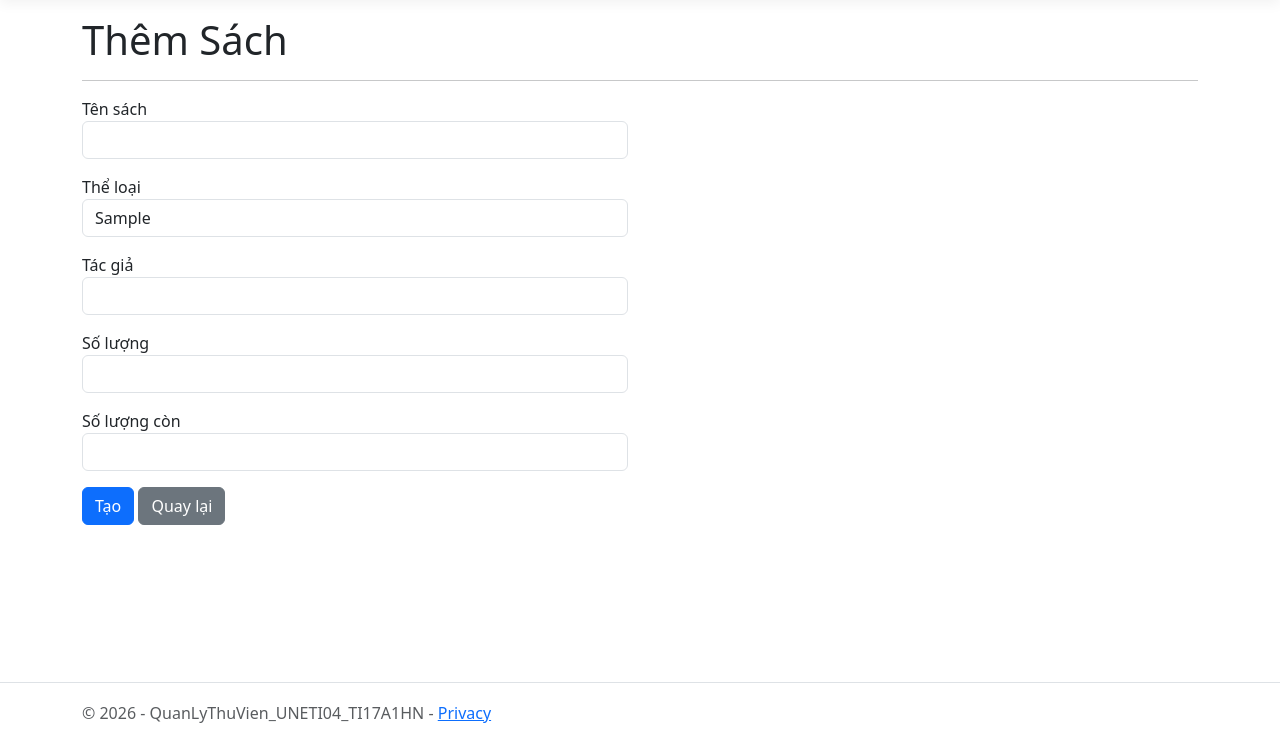
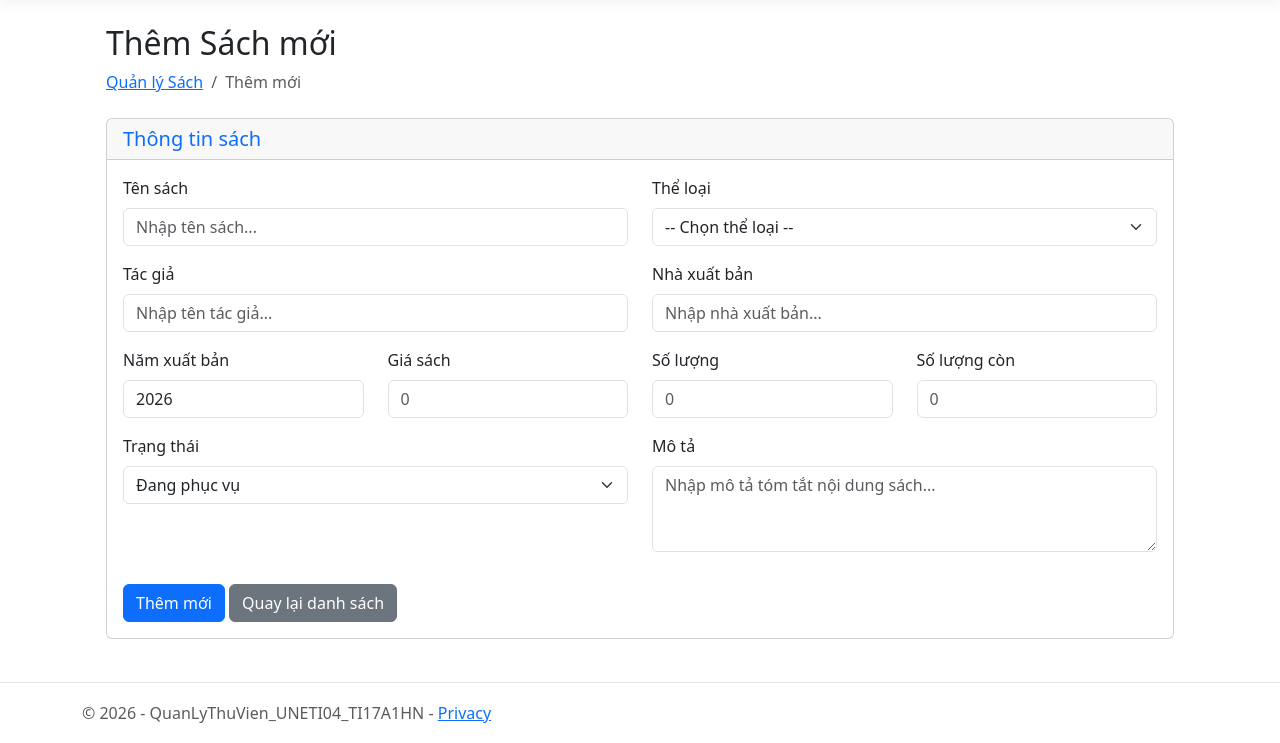
Before and after one commit to LgwMjnh/QuanLyThuVien_UNETI04_TI17A1HN, an ASP.NET Core app: page /Sach/Create in a window 1280 px wide. Shown: the part 57-800 px from the top of the page. Run offline with ASP.NET Core 8, Linux system fonts and the light colour scheme; tables that the repository leaves empty hold one stand-in row (values such as "Sample post"); style sheets or scripts are compiled from the project's sources.

Commit message:
23103100029 - Doan Quang Huy - Cap nhat form Create va them validation nghiep vu cho Sach

```diff
--- a/Controllers/SachController.cs
+++ b/Controllers/SachController.cs
@@ -1,3 +1,6 @@
+using System;
+using System.Linq;
+using System.Threading.Tasks;
 using Microsoft.AspNetCore.Mvc;
 using Microsoft.AspNetCore.Mvc.Rendering;
 using Microsoft.EntityFrameworkCore;
@@ -13,24 +16,22 @@ public class SachController : Controller
         _context = context;
     }
 
-    // GET: SACHS
     public async Task<IActionResult> Index()
     {
         var sachs = _context.Set<Sach>().Include(s => s.TheLoai);
         return View(await sachs.ToListAsync());
     }
 
-    // GET: SACHS/Details/5
-    public async Task<IActionResult> Details(int? masach)
+    public async Task<IActionResult> Details(int? id)
     {
-        if (masach == null)
+        if (id == null)
         {
             return NotFound();
         }
 
         var sach = await _context.Set<Sach>()
             .Include(s => s.TheLoai)
-            .FirstOrDefaultAsync(m => m.MaSach == masach);
+            .FirstOrDefaultAsync(m => m.MaSach == id);
 
         if (sach == null)
         {
@@ -40,18 +41,33 @@ public class SachController : Controller
         return View(sach);
     }
 
-    // GET: SACHS/Create
     public IActionResult Create()
     {
         ViewData["MaTheLoai"] = new SelectList(_context.TheLoais, "MaTheLoai", "TenTheLoai");
         return View();
     }
 
-    // POST: SACHS/Create
     [HttpPost]
     [ValidateAntiForgeryToken]
     public async Task<IActionResult> Create([Bind("MaSach,TenSach,MaTheLoai,TacGia,NhaXuatBan,NamXuatBan,SoLuong,SoLuongCon,GiaSach,MoTa,TrangThai")] Sach sach)
     {
+        if (sach.SoLuongCon > sach.SoLuong)
+        {
+            ModelState.AddModelError("SoLuongCon", "Số lượng còn không được vượt quá số lượng tổng.");
+        }
+        if (sach.GiaSach <= 0)
+        {
+            ModelState.AddModelError("GiaSach", "Giá sách phải lớn hơn 0.");
+        }
+        if (sach.NamXuatBan > DateTime.Now.Year)
+        {
+            ModelState.AddModelError("NamXuatBan", "Năm xuất bản không được lớn hơn năm hiện tại.");
+        }
+        if (sach.NamXuatBan < 1000)
+        {
+            ModelState.AddModelError("NamXuatBan", "Năm xuất bản không hợp lệ.");
+        }
+
         if (ModelState.IsValid)
         {
             _context.Set<Sach>().Add(sach);
@@ -62,15 +78,14 @@ public class SachController : Controller
         return View(sach);
     }
 
-    // GET: SACHS/Edit/5
-    public async Task<IActionResult> Edit(int? masach)
+    public async Task<IActionResult> Edit(int? id)
     {
-        if (masach == null)
+        if (id == null)
         {
             return NotFound();
         }
 
-        var sach = await _context.Set<Sach>().FindAsync(masach);
+        var sach = await _context.Set<Sach>().FindAsync(id);
         if (sach == null)
         {
             return NotFound();
@@ -79,14 +94,30 @@ public class SachController : Controller
         return View(sach);
     }
 
-    // POST: SACHS/Edit/5
     [HttpPost]
     [ValidateAntiForgeryToken]
-    public async Task<IActionResult> Edit(int masach, [Bind("MaSach,TenSach,MaTheLoai,TacGia,NhaXuatBan,NamXuatBan,SoLuong,SoLuongCon,GiaSach,MoTa,TrangThai")] Sach sach)
+    public async Task<IActionResult> Edit(int id, [Bind("MaSach,TenSach,MaTheLoai,TacGia,NhaXuatBan,NamXuatBan,SoLuong,SoLuongCon,GiaSach,MoTa,TrangThai")] Sach sach)
     {
-        if (masach != sach.MaSach)
+        if (id != sach.MaSach)
         {
             return NotFound();
+        }
+
+        if (sach.SoLuongCon > sach.SoLuong)
+        {
+            ModelState.AddModelError("SoLuongCon", "Số lượng còn không được vượt quá số lượng tổng.");
+        }
+        if (sach.GiaSach <= 0)
+        {
+            ModelState.AddModelError("GiaSach", "Giá sách phải lớn hơn 0.");
+        }
+        if (sach.NamXuatBan > DateTime.Now.Year)
+        {
+            ModelState.AddModelError("NamXuatBan", "Năm xuất bản không được lớn hơn năm hiện tại.");
+        }
+        if (sach.NamXuatBan < 1000)
+        {
+            ModelState.AddModelError("NamXuatBan", "Năm xuất bản không hợp lệ.");
         }
 
         if (ModelState.IsValid)
@@ -113,17 +144,16 @@ public class SachController : Controller
         return View(sach);
     }
 
-    // GET: SACHS/Delete/5
-    public async Task<IActionResult> Delete(int? masach)
+    public async Task<IActionResult> Delete(int? id)
     {
-        if (masach == null)
+        if (id == null)
         {
             return NotFound();
         }
 
         var sach = await _context.Set<Sach>()
             .Include(s => s.TheLoai)
-            .FirstOrDefaultAsync(m => m.MaSach == masach);
+            .FirstOrDefaultAsync(m => m.MaSach == id);
 
         if (sach == null)
         {
@@ -133,12 +163,11 @@ public class SachController : Controller
         return View(sach);
     }
 
-    // POST: SACHS/Delete/5
     [HttpPost, ActionName("Delete")]
     [ValidateAntiForgeryToken]
-    public async Task<IActionResult> DeleteConfirmed(int masach)
+    public async Task<IActionResult> DeleteConfirmed(int id)
     {
-        var sach = await _context.Set<Sach>().FindAsync(masach);
+        var sach = await _context.Set<Sach>().FindAsync(id);
         if (sach != null)
         {
             _context.Set<Sach>().Remove(sach);
--- a/Views/Sach/Create.cshtml
+++ b/Views/Sach/Create.cshtml
@@ -4,47 +4,105 @@
     ViewData["Title"] = "Thêm Sách mới";
 }
 
-<h1>Thêm Sách</h1>
-<hr />
+<div class="container-fluid px-4">
+    <h2 class="mt-4">Thêm Sách mới</h2>
+    <ol class="breadcrumb mb-4">
+        <li class="breadcrumb-item"><a asp-action="Index">Quản lý Sách</a></li>
+        <li class="breadcrumb-item active">Thêm mới</li>
+    </ol>
+
+    <div class="card mb-4">
+        <div class="card-header">
+            <h5 class="m-0 font-weight-bold text-primary">Thông tin sách</h5>
+        </div>
+        <div class="card-body">
+            <form asp-action="Create">
+                <div asp-validation-summary="ModelOnly" class="text-danger mb-3"></div>
+
                 <div class="row">
-    <div class="col-md-6">
-        <form asp-action="Create">
-            <div asp-validation-summary="ModelOnly" class="text-danger"></div>
-
-            <div class="form-group mb-3">
-                <label asp-for="TenSach" class="control-label"></label>
-                <input asp-for="TenSach" class="form-control" />
+                    <div class="col-md-6 mb-3">
+                        <label asp-for="TenSach" class="form-label"></label>
+                        <input asp-for="TenSach" class="form-control" placeholder="Nhập tên sách..." />
                         <span asp-validation-for="TenSach" class="text-danger"></span>
                     </div>
 
-            <div class="form-group mb-3">
-                <label asp-for="MaTheLoai" class="control-label">Thể loại</label>
-                <select asp-for="MaTheLoai" class="form-control" asp-items="ViewBag.MaTheLoai"></select>
+                    <div class="col-md-6 mb-3">
+                        <label asp-for="MaTheLoai" class="form-label">Thể loại</label>
+                        <select asp-for="MaTheLoai" class="form-select" asp-items="ViewBag.MaTheLoai">
+                            <option value="">-- Chọn thể loại --</option>
+                        </select>
+                        <span asp-validation-for="MaTheLoai" class="text-danger"></span>
+                    </div>
                 </div>
 
-            <div class="form-group mb-3">
-                <label asp-for="TacGia" class="control-label"></label>
-                <input asp-for="TacGia" class="form-control" />
+                <div class="row">
+                    <div class="col-md-6 mb-3">
+                        <label asp-for="TacGia" class="form-label"></label>
+                        <input asp-for="TacGia" class="form-control" placeholder="Nhập tên tác giả..." />
                         <span asp-validation-for="TacGia" class="text-danger"></span>
                     </div>
 
-            <div class="form-group mb-3">
-                <label asp-for="SoLuong" class="control-label"></label>
-                <input asp-for="SoLuong" class="form-control" type="number" min="0" />
+                    <div class="col-md-6 mb-3">
+                        <label asp-for="NhaXuatBan" class="form-label"></label>
+                        <input asp-for="NhaXuatBan" class="form-control" placeholder="Nhập nhà xuất bản..." />
+                        <span asp-validation-for="NhaXuatBan" class="text-danger"></span>
+                    </div>
+                </div>
+
+                <div class="row">
+                    <div class="col-md-3 mb-3">
+                        <label asp-for="NamXuatBan" class="form-label"></label>
+                        <input asp-for="NamXuatBan" class="form-control" type="number" min="1000" max="@DateTime.Now.Year" value="@DateTime.Now.Year" />
+                        <span asp-validation-for="NamXuatBan" class="text-danger"></span>
+                    </div>
+
+                    <div class="col-md-3 mb-3">
+                        <label asp-for="GiaSach" class="form-label"></label>
+                        <input asp-for="GiaSach" class="form-control" type="number" step="1000" min="0" placeholder="0" />
+                        <span asp-validation-for="GiaSach" class="text-danger"></span>
+                    </div>
+
+                    <div class="col-md-3 mb-3">
+                        <label asp-for="SoLuong" class="form-label"></label>
+                        <input asp-for="SoLuong" class="form-control" type="number" min="0" placeholder="0" />
                         <span asp-validation-for="SoLuong" class="text-danger"></span>
                     </div>
 
-            <div class="form-group mb-3">
-                <label asp-for="SoLuongCon" class="control-label"></label>
-                <input asp-for="SoLuongCon" class="form-control" type="number" min="0" />
+                    <div class="col-md-3 mb-3">
+                        <label asp-for="SoLuongCon" class="form-label"></label>
+                        <input asp-for="SoLuongCon" class="form-control" type="number" min="0" placeholder="0" />
                         <span asp-validation-for="SoLuongCon" class="text-danger"></span>
                     </div>
+                </div>
 
-            <div class="form-group mb-3">
-                <input type="submit" value="Tạo" class="btn btn-primary" />
-                <a asp-action="Index" class="btn btn-secondary">Quay lại</a>
+                <div class="row">
+                    <div class="col-md-6 mb-3">
+                        <label asp-for="TrangThai" class="form-label"></label>
+                        <select asp-for="TrangThai" class="form-select">
+                            <option value="Đang phục vụ">Đang phục vụ</option>
+                            <option value="Tạm ngừng">Tạm ngừng</option>
+                            <option value="Ngừng phục vụ">Ngừng phục vụ</option>
+                        </select>
+                        <span asp-validation-for="TrangThai" class="text-danger"></span>
+                    </div>
+
+                    <div class="col-md-6 mb-3">
+                        <label asp-for="MoTa" class="form-label"></label>
+                        <textarea asp-for="MoTa" class="form-control" rows="3" placeholder="Nhập mô tả tóm tắt nội dung sách..."></textarea>
+                        <span asp-validation-for="MoTa" class="text-danger"></span>
+                    </div>
+                </div>
+
+                <div class="mt-3">
+                    <button type="submit" class="btn btn-primary">
+                        <i class="bi bi-save"></i> Thêm mới
+                    </button>
+                    <a asp-action="Index" class="btn btn-secondary">
+                        <i class="bi bi-arrow-left"></i> Quay lại danh sách
+                    </a>
                 </div>
             </form>
+        </div>
     </div>
 </div>
 
```
Lines whose indentation alone changed are shown as unchanged.
